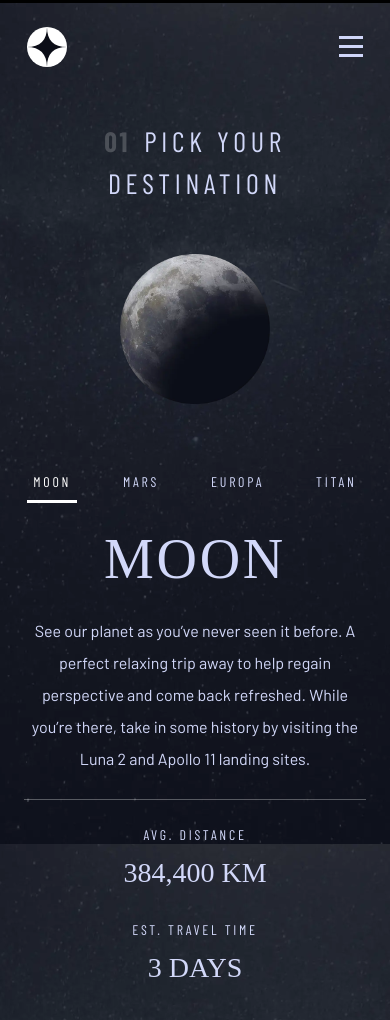
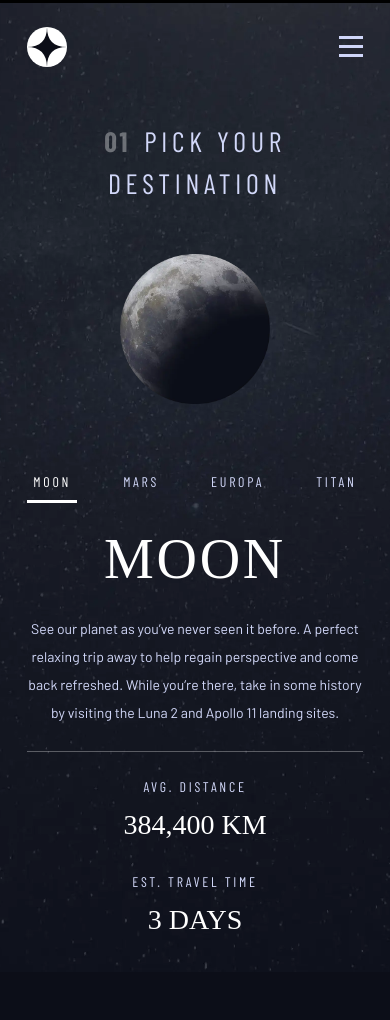
Before and after one commit to CodeHunt101/space-travel, a Next.js app: page /destination in a window 390 px wide. After the commit the page ends 972 px from the top, so only its background shows below. Built offline with nearby package versions, Linux system fonts and the light colour scheme; a web font is replaced by a local one.

Commit message:
desktop and tablet size responsiveness for destinations

```diff
--- a/src/app/destination/page.module.scss
+++ b/src/app/destination/page.module.scss
@@ -10,11 +10,13 @@
 
   .content-wrapper {
     padding-top: 2.666em;
+    width: 90%;
+
 
     h1 {
       text-align: center;
 
-      @include md {
+      @include lg {
         text-align: start;
       }
     }
@@ -23,8 +25,9 @@
       flex-direction: column;
       align-items: center;
 
-      @include md {
+      @include lg {
         flex-direction: row;
+        gap: 6em;
       }
     }
 
@@ -61,9 +64,15 @@
       line-height: 2;
       max-width: 540px;
       text-align: center;
+      font-size: $fs-200;
+
+      @include md {
+        font-size: $fs-300;
+      }
 
       @include lg {
         text-align: start;
+        font-size: $fs-400;
       }
     }
 
@@ -79,11 +88,16 @@
       padding-bottom: 1.333em;
       @include md {
         flex-direction: row;
-        justify-content: center;
+        justify-content: space-around;
+      }
+      @include lg {
+        justify-content: flex-start;
+        gap: 5em;
       }
 
       p {
         line-height: 2;
+        font-size: $fs-500;
       }
     }
 
--- a/src/app/destination/page.tsx
+++ b/src/app/destination/page.tsx
@@ -49,7 +49,7 @@ const Destination: React.FC = () => {
                 onTabChange={handleTabChange}
               />
             </Suspense>
-            <h2 className="uppercase fs-900 ff-serif letter-spacing-2">
+            <h2 className="uppercase fs-900 ff-serif letter-spacing-2 text-white">
               {currentDestination.name}
             </h2>
             <p className="ff-sans-normal text-accent fs-300">
@@ -61,7 +61,7 @@ const Destination: React.FC = () => {
                 <h3 className="uppercase ff-sans-cond fs-200 letter-spacing-2">
                   Avg. Distance
                 </h3>
-                <p className="uppercase fs-500">
+                <p className="uppercase text-white">
                   {currentDestination.distance}
                 </p>
               </div>
@@ -69,7 +69,7 @@ const Destination: React.FC = () => {
                 <h3 className="uppercase ff-sans-cond fs-200 letter-spacing-2">
                   Est. Travel Time
                 </h3>
-                <p className="uppercase fs-500">{currentDestination.travel}</p>
+                <p className="uppercase text-white">{currentDestination.travel}</p>
               </div>
             </div>
           </div>
--- a/src/app/styles/utils/_typography.scss
+++ b/src/app/styles/utils/_typography.scss
@@ -64,6 +64,6 @@
     @extend .letter-spacing-2;
     margin-right: .5em;
     font-weight: 700;
-    @include text-colour($clr-white, 20%);
+    @include text-colour($clr-white, 35%);
   }
 }
```
